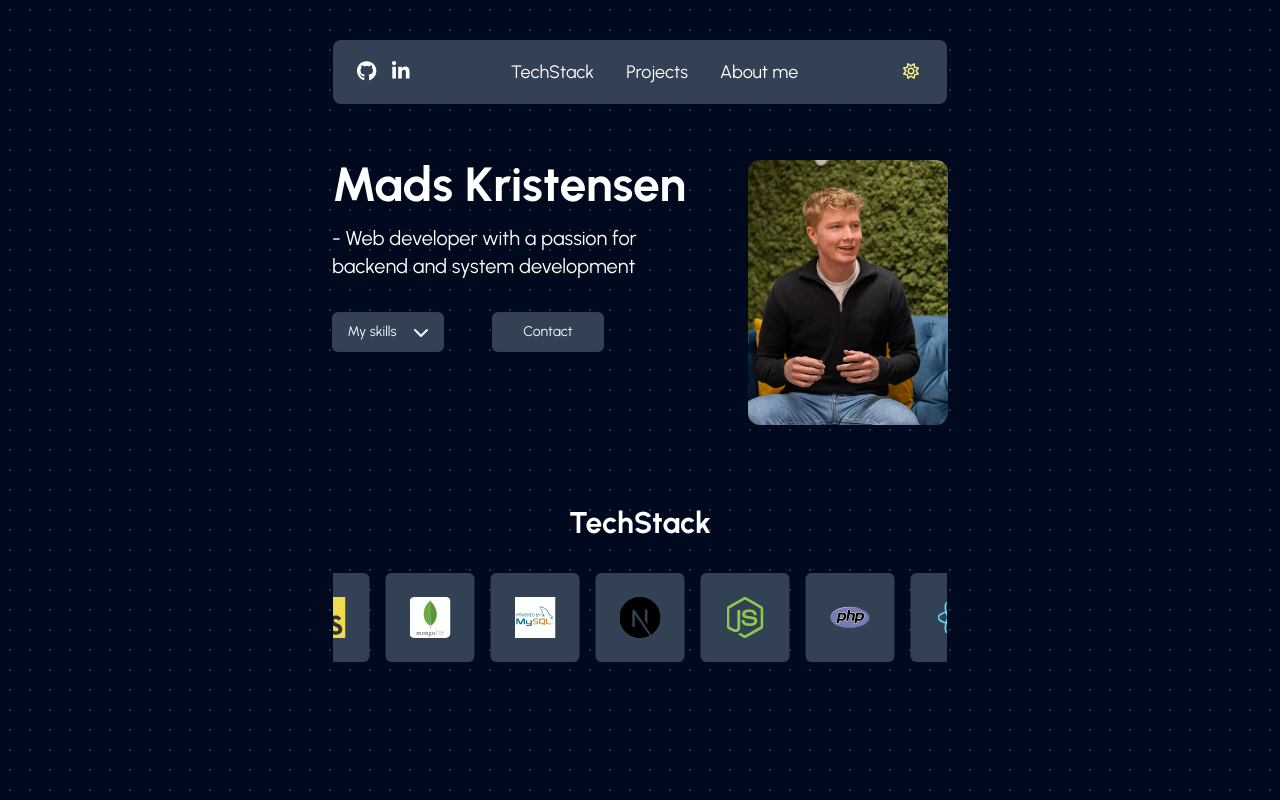
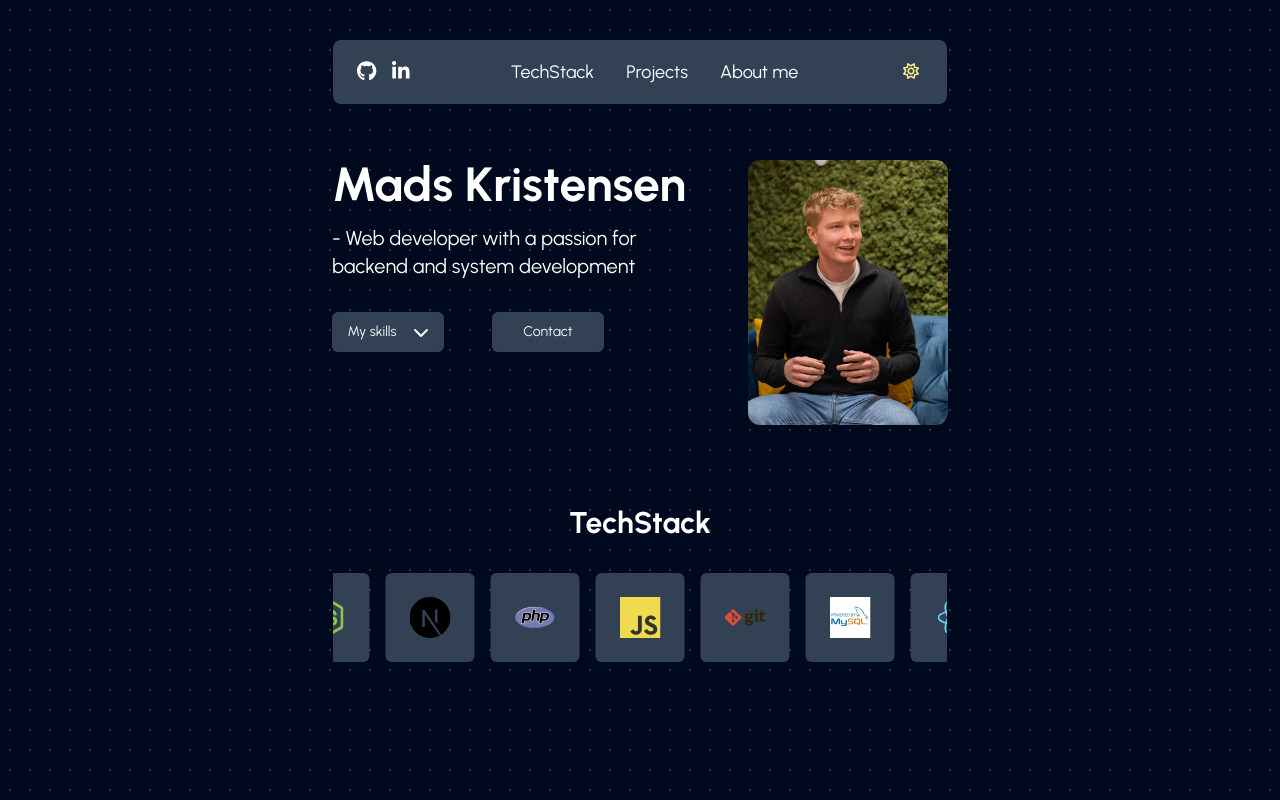
Before and after one commit to madsnbkristensen/portfolio, a Next.js app: page / in a window 1280 px wide. Built offline with nearby package versions, Linux system fonts and the light colour scheme.

Commit message:
Adjusted text weight on hover inside techstack items

```diff
--- a/src/components/slider.tsx
+++ b/src/components/slider.tsx
@@ -30,14 +30,15 @@ export const Slider = () => {
 
   const logos = [
     { src: "/logos/c-sharp.svg", title: "C#" },
+    { src: "/logos/node.svg", title: "Node.js" },
+    { src: "/logos/next.svg", title: "Next.js" },
+    { src: "/logos/php.svg", title: "PHP" },
     { src: "/logos/js.svg", title: "JavaScript" },
-    { src: "/logos/mongodb.svg", title: "MongoDB" },
+    { src: "/logos/git.svg", title: "Git" },
     { src: "/logos/mysql.svg", title: "MySQL" },
-    { src: "/logos/next.svg", title: "Next.js" },
-    { src: "/logos/node.svg", title: "Node.js" },
-    { src: "/logos/php.svg", title: "PHP" },
     { src: "/logos/react.svg", title: "React" },
     { src: "/logos/ts.svg", title: "TypeScript" },
+    { src: "/logos/mongodb.svg", title: "MongoDB" },
   ];
 
   return (
@@ -57,7 +58,9 @@ export const Slider = () => {
                       className="object-contain h-full w-full"
                     />
                     <div className="absolute inset-0 bg-black bg-opacity-70 rounded-md flex items-center justify-center opacity-0 hover:opacity-100 transition-opacity duration-300">
-                      <h3 className="text-white text-center">{logo.title}</h3>
+                      <h3 className="text-white text-center font-bold">
+                        {logo.title}
+                      </h3>
                     </div>
                   </div>
                 </CarouselItem>
```
Also changed, not shown: public/logos/git.svg (added).
